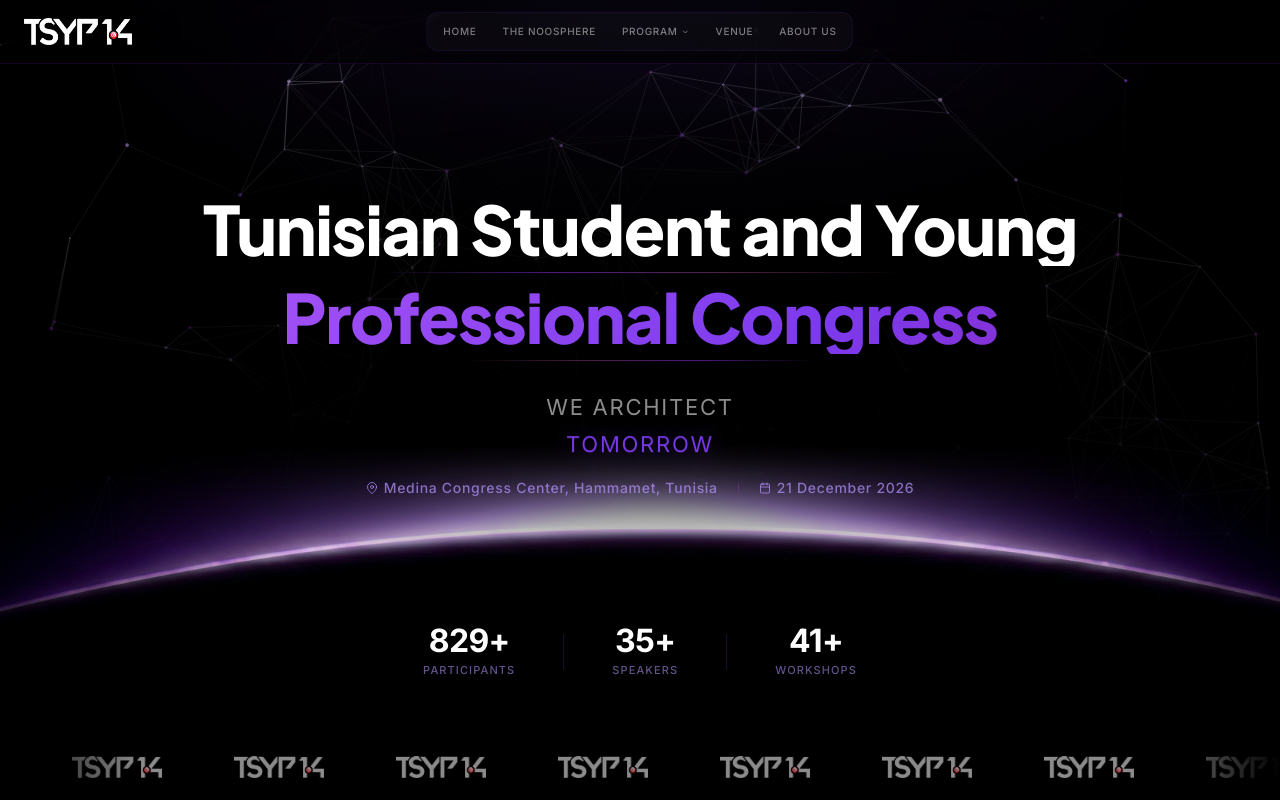
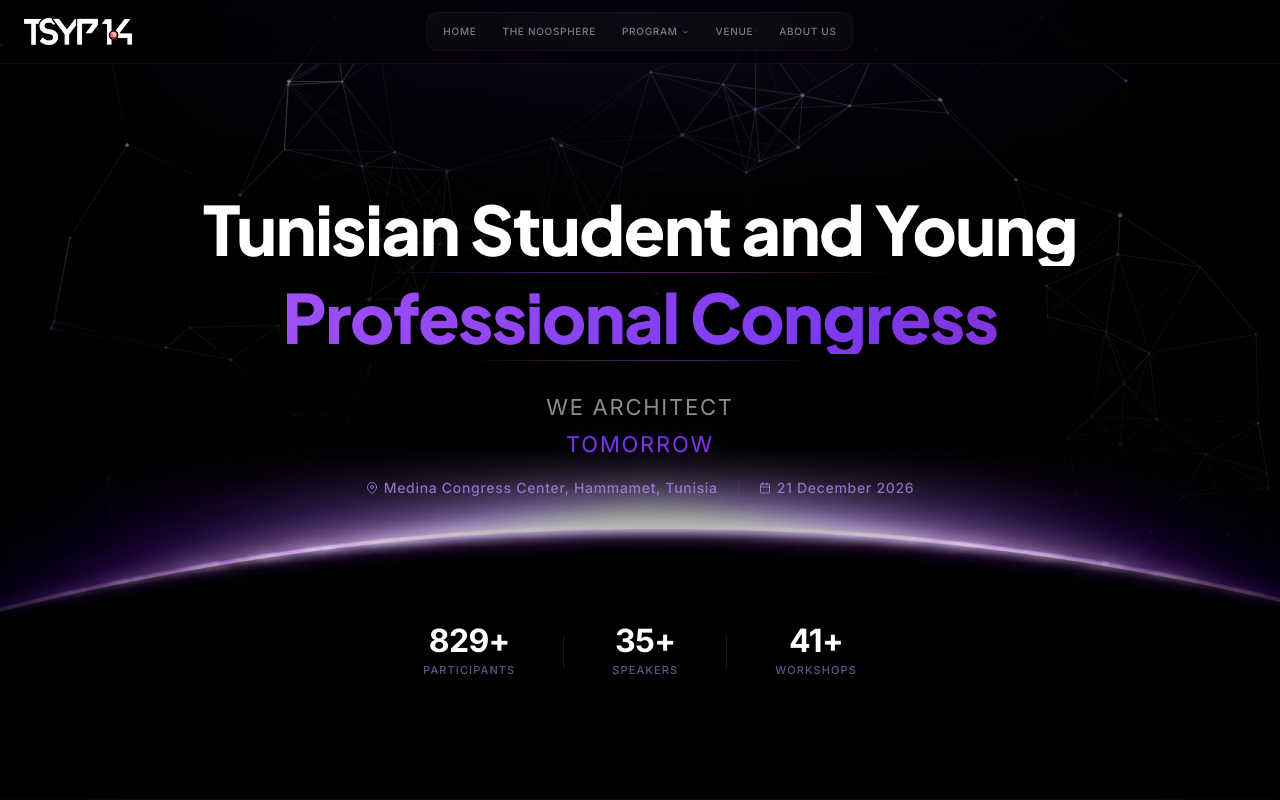
Before and after one commit to eyamakni/TSYP-14-Website, a Next.js app: page / in a window 1280 px wide. Shown: the top 800 px of the page. Built offline with nearby package versions, Linux system fonts and the light colour scheme.

Commit message:
Suppression du logoScrollBar

```diff
--- a/components/home/HeroSection.tsx
+++ b/components/home/HeroSection.tsx
@@ -413,10 +413,7 @@
       <DemiSphere />
 
 
-      {/* ── Logo scroll bar pinned at bottom ── */}
-      <div style={{ position: "absolute", bottom: 0, left: 0, right: 0, zIndex: 30 }}>
-        <LogoScrollBar />
-      </div>
+
 
     </section>
   );
```
